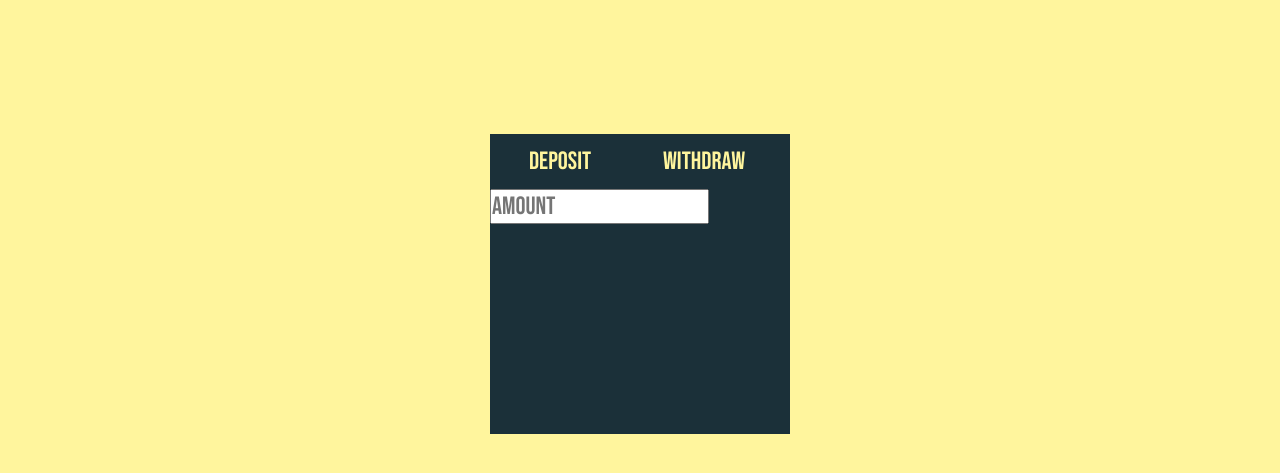
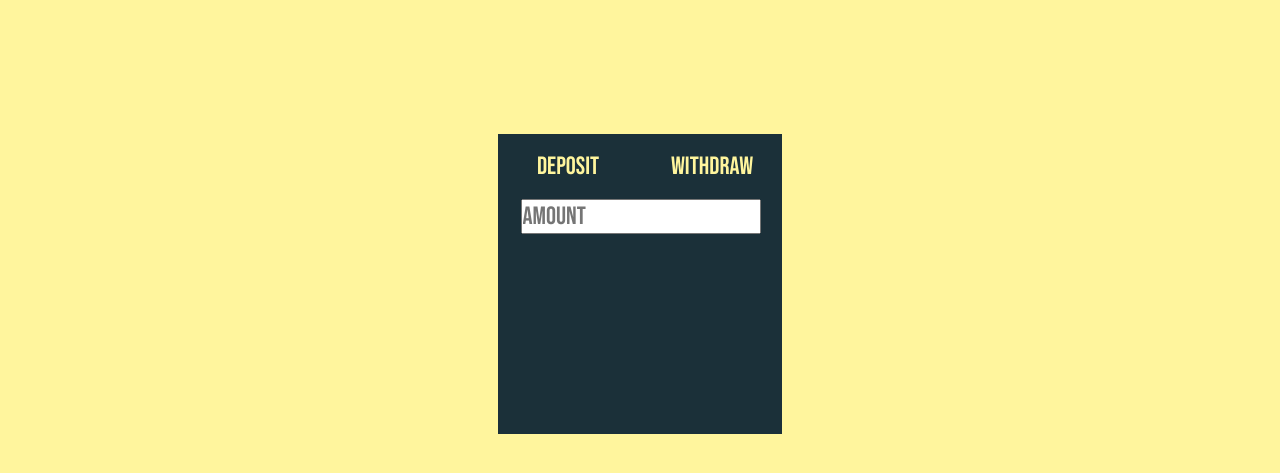
Before and after one commit to marcosdon28/CryptoPiggyBank, a plain HTML site: page Crypto PiggyBank front/index.html in a window 1280 px wide. Shown: the part 101-574 px from the top of the page. Drawn offline with Linux system fonts and the light colour scheme.

Commit message:
Update styles.css

```diff
--- a/Crypto PiggyBank front/styles.css
+++ b/Crypto PiggyBank front/styles.css
@@ -38,18 +38,9 @@ body{
     display: inline-block;
     padding: 0 20px;
     color: #fff59d;
-
 }
 
-.header .nav-links a{
-    color: #fff59d;
-    text-decoration: none;
-}
 
-.header .nav-links li:hover{
-    transform: scale(1.15);
-
-}
 
 .header .connect-btn button{
     font-weight: 700;
@@ -70,7 +61,7 @@ body{
 
 .central-options{
     background-color: #1b3039;
-    width: 300px;
+    width: 284px;
     height: 300px;
     margin-top: 150px;
     display: block;
@@ -84,11 +75,12 @@ body{
     background-color: transparent;
     margin-left: 10px;
     margin-right: 10px;
-    margin-top: 10px;
+    margin-top: 15px;
     width: 120px;
     height: 35px;
     color: #fff59d;
     border: none;
+    text-align: center;
 
 }
 
@@ -97,7 +89,8 @@ body{
 }
 
 .central-options input{
-    margin-top: 10px;
-    margin-left: auto;
-
+    width: 240px;
+    margin-top: 15px;
+    margin-right: 15px;
+    margin-left: 22.5px;
 }
```
